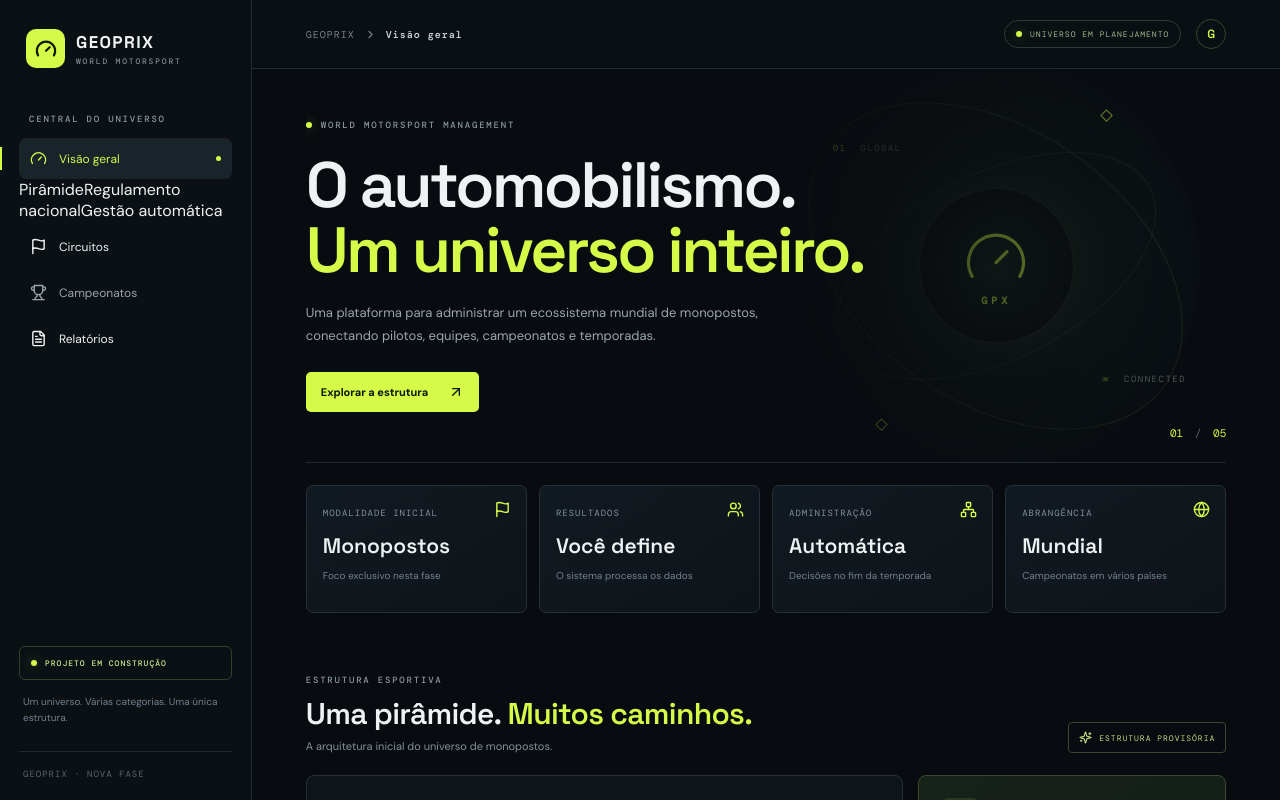
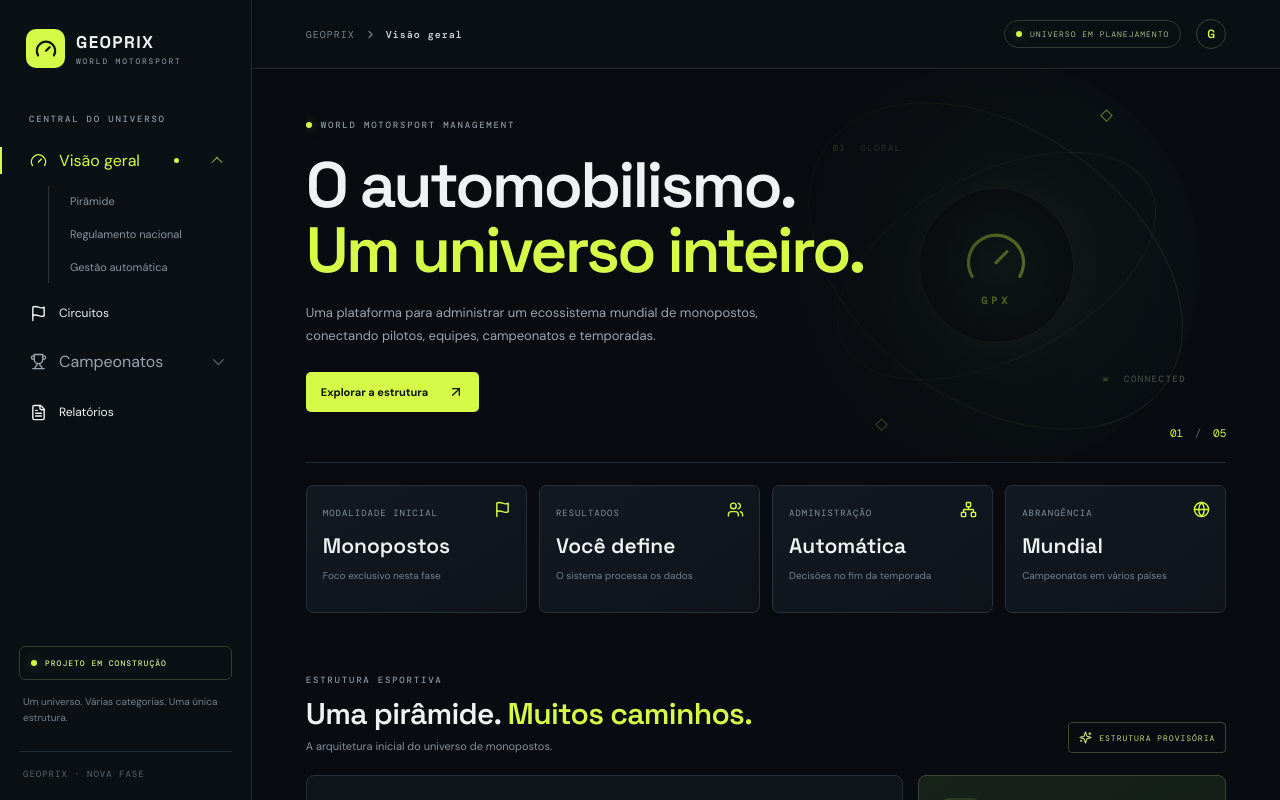
Before and after one commit to geoprix0-coder/geoprix-motorsport, a Next.js app: page / in a window 1280 px wide. Shown: the top 800 px of the page. Built offline with nearby package versions, Linux system fonts and the light colour scheme.

Commit message:
Style grouped sidebar dropdown navigation

```diff
--- a/src/app/globals.css
+++ b/src/app/globals.css
@@ -276,3 +276,14 @@
 .nr-circuit-row button{border:1px solid var(--line);border-radius:5px;background:#111923;color:#9ba8b7;padding:8px;display:grid;place-items:center;cursor:pointer}
 .nr-result a{display:inline-block;margin-top:9px;color:var(--accent);font-size:11px;text-decoration:underline}
 @media(max-width:620px){.nr-controls{grid-template-columns:1fr}.nr-circuit-row{gap:8px}.nr-circuit-row strong{font-size:10px}}
+
+
+.gx-nav-group{display:grid;gap:3px}
+.gx-nav-group>.gx-nav-link{width:100%;border:0;background:transparent;text-align:left;font:inherit;cursor:pointer;list-style:none}
+.gx-nav-group>summary::-webkit-details-marker{display:none}
+.gx-nav-group>summary::marker{content:""}
+.gx-nav-group>summary:after{content:"";margin-left:auto;width:7px;height:7px;border-right:1.5px solid currentColor;border-bottom:1.5px solid currentColor;transform:rotate(45deg) translateY(-2px);transition:transform .18s;opacity:.7}
+.gx-nav-group[open]>summary:after{transform:rotate(225deg) translate(-1px,-1px)}
+.gx-nav-submenu{display:grid;gap:2px;margin:0 0 5px 29px;padding-left:12px;border-left:1px solid #29343d}
+.gx-nav-submenu a{display:block;padding:8px 9px;border-radius:5px;color:#87949e;font-size:11px;line-height:1.35;transition:.18s}
+.gx-nav-submenu a:hover{color:var(--gx-accent);background:#141e25}
```
